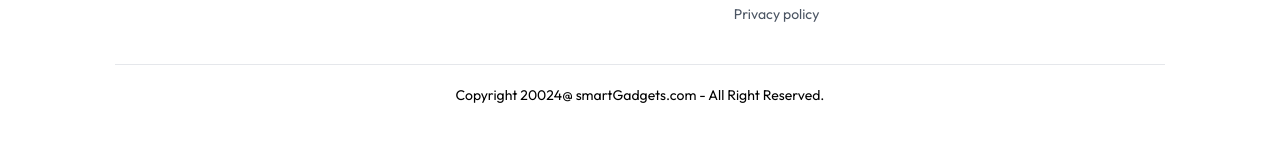
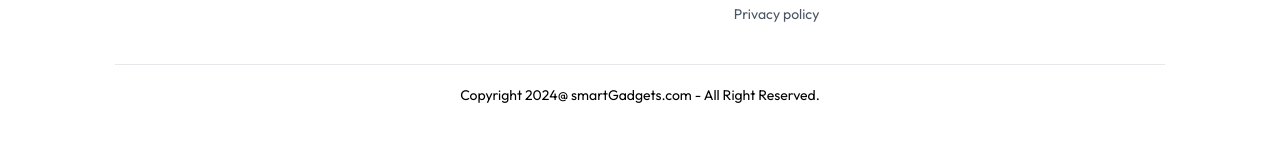
Before and after one commit to Leviathan913/SmartGadgets, a React (Vite) app: page /orders in a window 1280 px wide. Shown: the part 340-482 px from the top of the page. Built offline with nearby package versions, Linux system fonts and the light colour scheme.

Commit message:
copyright on footer file was 20024, changed to 2024

```diff
--- a/src/components/Footer.jsx
+++ b/src/components/Footer.jsx
@@ -31,7 +31,7 @@ const Footer = () => {
       <div>
         <hr />
         <p className="py-5 text-sm text-center">
-          Copyright 20024@ smartGadgets.com - All Right Reserved.
+          Copyright 2024@ smartGadgets.com - All Right Reserved.
         </p>
       </div>
     </div>
```
